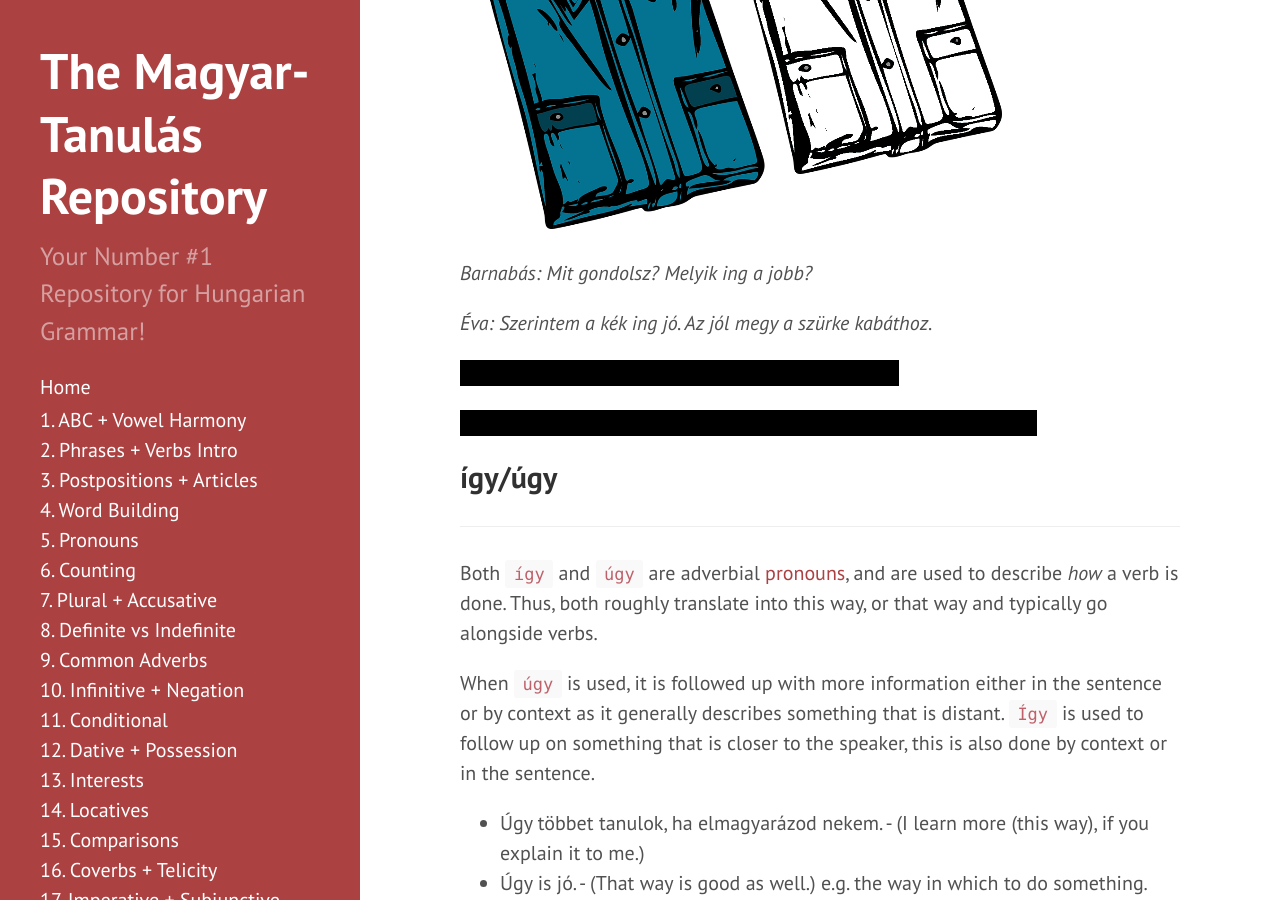
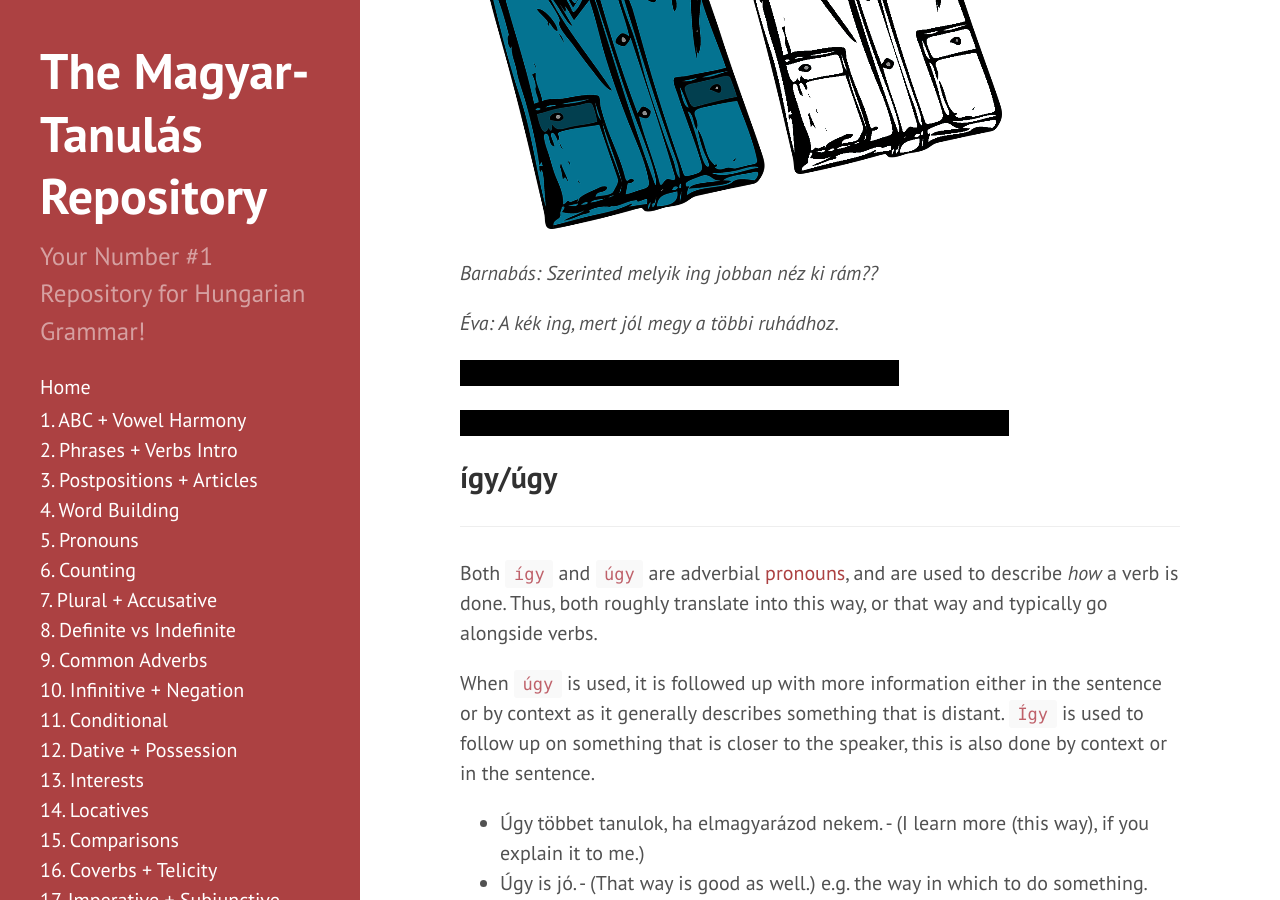
Before and after one commit to Magyartanulas/magyartanulas.github.io, a Jekyll site: the page built from comparisons.md, in a window 1280 px wide and 900 px high, scrolled down 1388 px. Built offline with Jekyll 4.4.1, drawn with Linux system fonts in a browser that asks for light colours; comment, search, counter and statistics services are not loaded.

Commit message:
Update comparisons.md

```diff
--- a/comparisons.md
+++ b/comparisons.md
@@ -37,13 +37,13 @@ To use the comparative, attach `-bb` to the end of a noun, and to make that comp
 `Challenge!`
 ![ingek](https://magyartanulas.github.io/public/együtt.png)
 
-*Barnabás: Mit gondolsz? Melyik ing a jobb?*
+*Barnabás: Szerinted melyik ing jobban néz ki rám??*
 
-*Éva: Szerintem a kék ing jó. Az jól megy a szürke kabáthoz.*
+*Éva: A kék ing, mert jól megy a többi ruhádhoz.*
 
 <span class="spoiler">Barnabás: What do you think? Which shirt is better?</span>
 
-<span class="spoiler">Éva: I think the blue shirt is good. It goes well with your grey jacket.</span>
+<span class="spoiler">Éva: The blue shirt, because it goes well with your other clothes.</span>
 
 ## így/úgy
 ---
```
